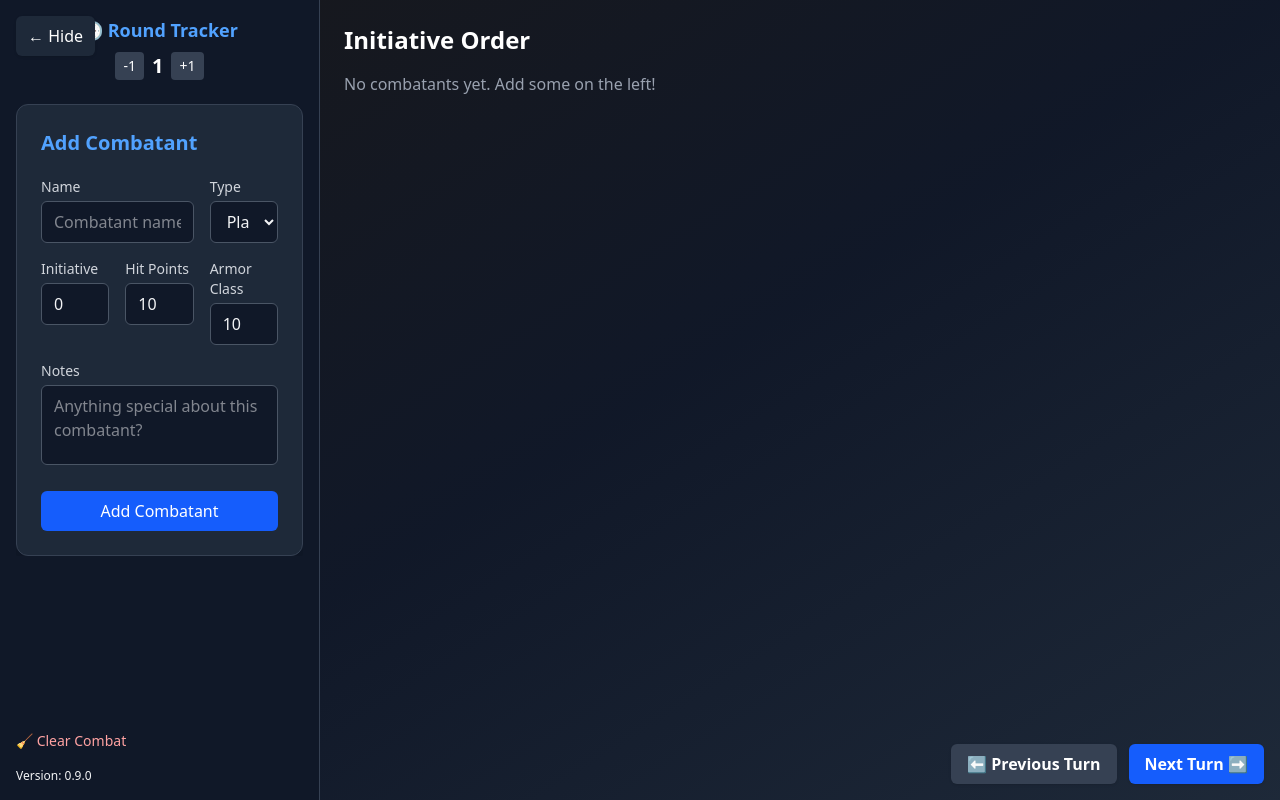
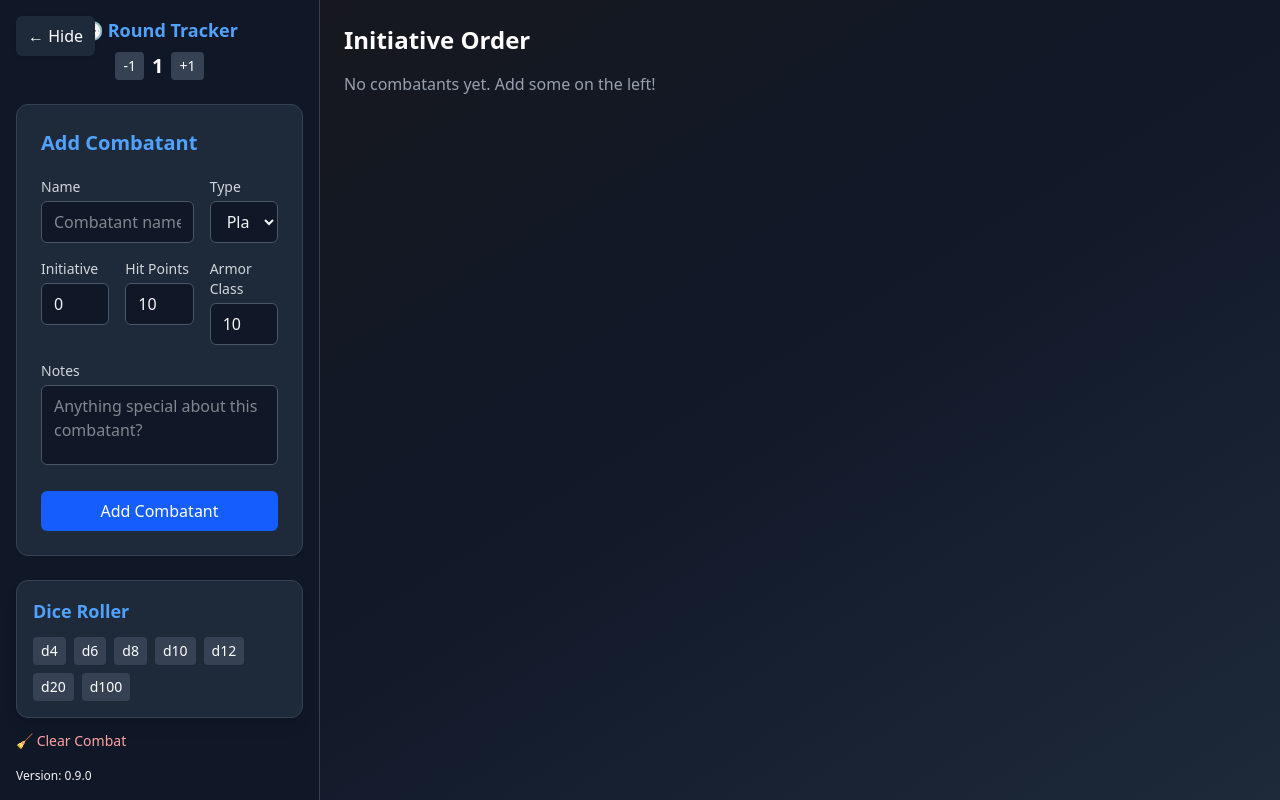
Before and after one commit to bhtylerbell/combat-tracker, a Next.js app: page / in a window 1280 px wide. Built offline with nearby package versions, Linux system fonts and the light colour scheme.

Commit message:
Added dice roller

```diff
--- a/src/app/components/AddCombatantForm.tsx
+++ b/src/app/components/AddCombatantForm.tsx
@@ -49,7 +49,7 @@ export default function AddCombatantForm({ onAdd, combatantCount }: Props) {
 
       <div className="grid grid-cols-1 md:grid-cols-3 gap-4">
         {/* Name */}
-        <div className="col-span-2">
+        <div className="md:col-span-2">
           <label className="block text-sm text-gray-300 mb-1">Name</label>
           <input
             type="text"
--- a/src/app/page.tsx
+++ b/src/app/page.tsx
@@ -12,7 +12,7 @@ export default function CombatPage() {
   const STORAGE_KEY = "combat_tracker_state";
   const [hasLoaded, setHasLoaded] = useState(false);
   const [showConfirmClear, setShowConfirmClear] = useState(false);
-
+  const [diceResult, setDiceResult] = useState<string>("");
   const [combatants, setCombatants] = useState<Combatant[]>([]);
   const [turnIndex, setTurnIndex] = useState(0);
   const [round, setRound] = useState(1);
@@ -92,6 +92,10 @@ const removeCombatant = (id: string) => {
   setCombatants((prev) => prev.filter((c) => c.id !== id));
 };
 
+const rollDice = (sides: number) => {
+    const roll = Math.floor(Math.random() * sides) + 1;
+    setDiceResult(`d${sides}: ${roll}`);
+  };
 
   return (
 
@@ -145,7 +149,22 @@ const removeCombatant = (id: string) => {
 <div className="mt-4 text-xs text-white-300 hover:text-red-400 w-full">Version: 0.9.0</div>
 </div>
 
-
+ {/* Dice Roller */}
+      <div className="mt-6 bg-gray-800 border border-gray-700 rounded-xl shadow-lg p-4 space-y-3">
+        <h2 className="text-lg font-semibold text-blue-400">Dice Roller</h2>
+        <div className="flex flex-wrap gap-2">
+          {[4, 6, 8, 10, 12, 20, 100].map((sides) => (
+            <button
+              key={sides}
+              onClick={() => rollDice(sides)}
+              className="px-2 py-1 bg-gray-700 text-white text-sm rounded hover:bg-gray-600"
+            >
+              d{sides}
+            </button>
+          ))}
+        </div>
+        {diceResult && <p className="text-white text-sm">Result: {diceResult}</p>}
+      </div>
       </>
   )}
 </aside>
@@ -203,22 +222,24 @@ const removeCombatant = (id: string) => {
 )}
 
       </main>
-      <div className="fixed bottom-4 right-4 flex gap-3 z-50">
+      {/* Navigation Buttons */}
+      {combatants.length >= 2 && (
+  <div className="fixed bottom-4 right-4 flex gap-2 z-50">
     <button
-    type="button"
       onClick={previousTurn}
-    className="bg-gray-700 hover:bg-gray-600 text-white font-semibold py-2 px-4 rounded-md shadow"
+      className="bg-gray-700 hover:bg-gray-600 text-white px-4 py-2 rounded-md shadow"
     >
-    ⬅ Previous Turn
+      Previous Turn
     </button>
     <button
-    type="button"
       onClick={nextTurn}
-    className="bg-blue-600 hover:bg-blue-500 text-white font-semibold py-2 px-4 rounded-md shadow"
+      className="bg-blue-600 hover:bg-blue-500 text-white px-4 py-2 rounded-md shadow"
     >
-    Next Turn ➡
+      Next Turn
     </button>
   </div>
+)}
+
 
     </div>
 
```
Lines whose indentation alone changed are shown as unchanged.
